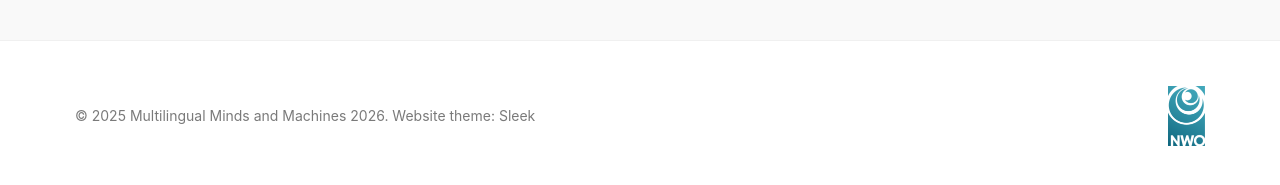
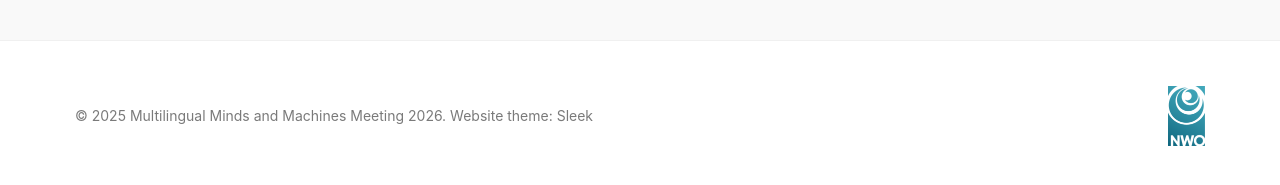
Before and after one commit to mmmm2026/mmmm2026.github.io, a Jekyll site: the page built from index.md, in a window 1280 px wide and 900 px high, scrolled down 919 px. Shown: the part 709-894 px from the top of the window. Built offline with Jekyll 4.4.1, drawn with Linux system fonts in a browser that asks for light colours; some of the changed text lies outside the part shown.

Commit message:
Update _config.yml

```diff
--- a/_config.yml
+++ b/_config.yml
@@ -1,5 +1,5 @@
 # SITE CONFIGURATION
-title: Multilingual Minds and Machines 2026 # your site title
+title: Multilingual Minds and Machines Meeting 2026 # your site title
 author: mmmm2026 # You :P
 description: > # Meta description of Homepage
   This is a great workshop that will bring together amazing people.
@@ -8,7 +8,7 @@ url: "https://mmmm2026.github.io/" # the base hostname & protocol for your site,
 
 # SEO PLUGIN
 social:
-  name: Multilingual Minds and Machines 2026 Workshop
+  name: Multilingual Minds and Machines Meeting 2026
   links:
     - https://github.com/mmmm2026/
     #- https://yourworkshopdomain.org
```
